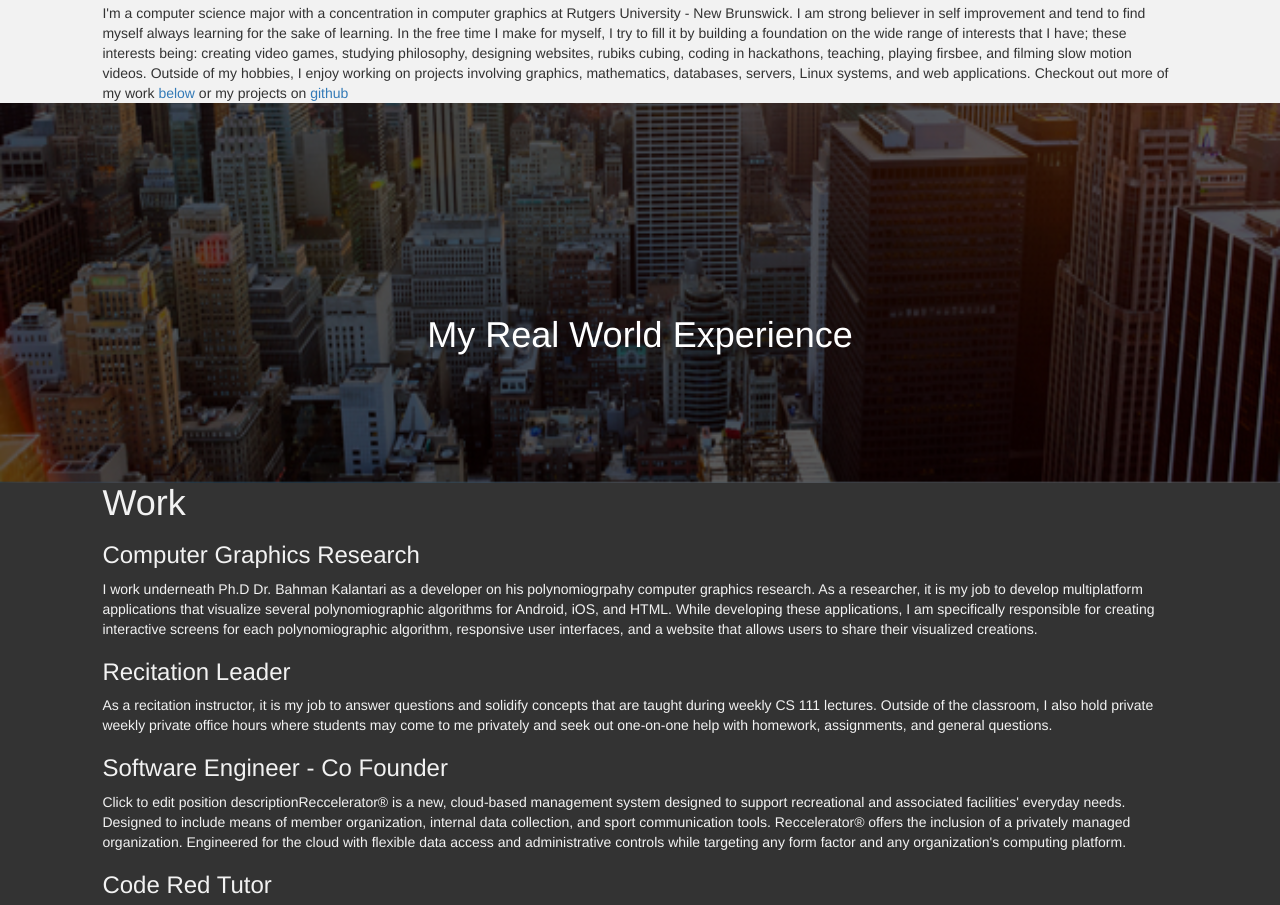
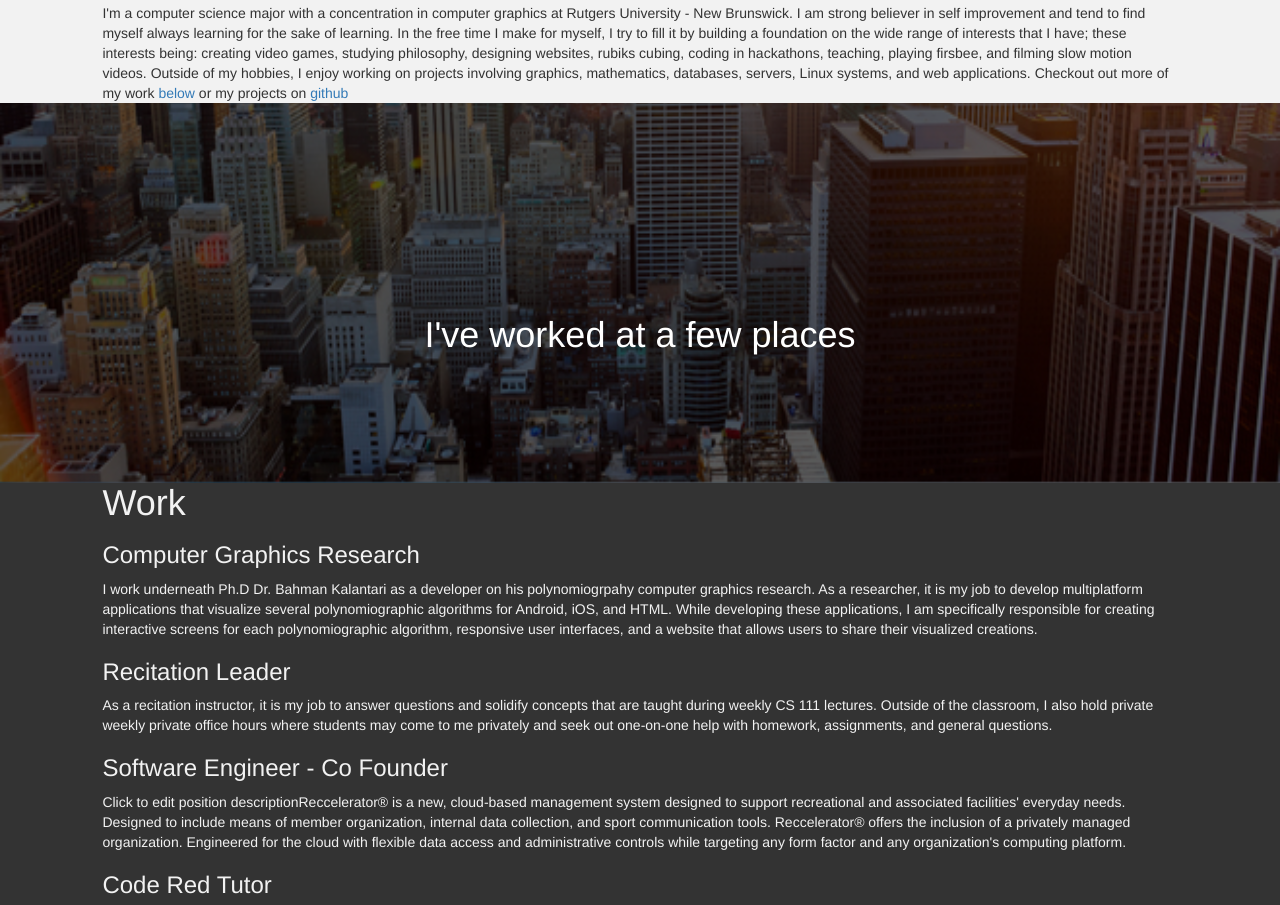
Before and after one commit to 11/dougrudolph, a plain HTML site: page index.html in a window 1280 px wide. Shown: the part 1118-2023 px from the top of the page. Drawn offline with nearby package versions, Linux system fonts and the light colour scheme.

Commit message:
going to sleep bithces

```diff
--- a/index.html
+++ b/index.html
@@ -30,7 +30,7 @@
 		</div>
 
 
-		<h1 class="text-region-header">My Real World Experience</h1>
+		<h1 class="text-region-header">I've worked at a few places</h1>
 
 		<div class="text-region dark-region" id="work">
 			<h1>Work</h1>
```
